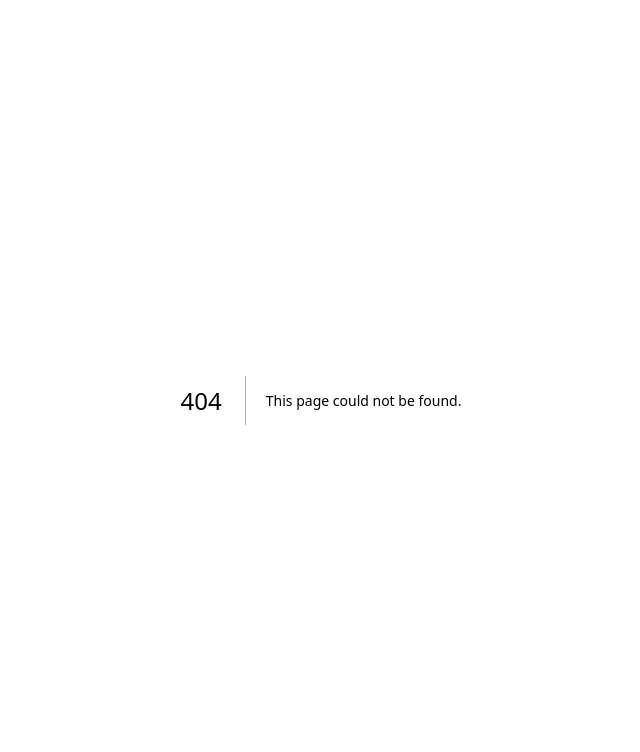
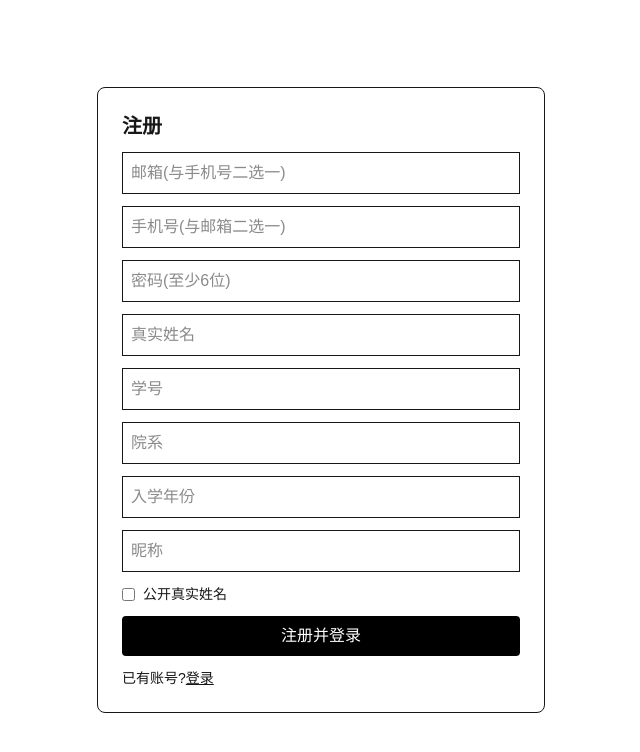
Before and after one commit to hhuang999/ust-inform-trade-cff, a Next.js app: page /register in a window 1280 px wide. Before the commit this address had no page. Shown: the top 752 px of the page, without its empty margins (319-959 px from the left). Built offline with nearby package versions, Linux system fonts and the light colour scheme; no server answers.

Commit message:
feat(auth): add registration server action and page

```diff
--- /dev/null
+++ b/src/app/(auth)/layout.tsx
@@ -0,0 +1,3 @@
+export default function AuthLayout({ children }: { children: React.ReactNode }) {
+  return <main className="min-h-screen flex items-center justify-center p-6">{children}</main>;
+}
--- /dev/null
+++ b/src/app/(auth)/register/actions.ts
@@ -0,0 +1,59 @@
+"use server";
+
+import { redirect } from "next/navigation";
+import { signIn } from "@/lib/auth";
+import { prisma } from "@/lib/db";
+import { hashPassword } from "@/lib/password";
+import { registerSchema } from "@/lib/validation/user";
+
+export type RegisterState = { error?: string };
+
+export async function registerAction(_prev: RegisterState, formData: FormData): Promise<RegisterState> {
+  const parsed = registerSchema.safeParse({
+    email: (formData.get("email") as string) || undefined,
+    phone: (formData.get("phone") as string) || undefined,
+    password: formData.get("password"),
+    realName: formData.get("realName"),
+    studentId: formData.get("studentId"),
+    department: formData.get("department"),
+    enrollmentYear: Number(formData.get("enrollmentYear")),
+    nickname: formData.get("nickname"),
+    realNameVisible: formData.get("realNameVisible") === "on",
+  });
+
+  if (!parsed.success) {
+    return { error: parsed.error.issues[0]?.message ?? "输入不合法" };
+  }
+  const d = parsed.data;
+
+  // 唯一性检查 —— 只对「实际填写」的标识符查重 (避免 email:null 误匹配 IS NULL)
+  const orClauses: Record<string, string>[] = [];
+  if (d.email) orClauses.push({ email: d.email.toLowerCase() });
+  if (d.phone) orClauses.push({ phone: d.phone });
+  const existing = orClauses.length
+    ? await prisma.user.findFirst({ where: { OR: orClauses } })
+    : null;
+  if (existing) return { error: "该邮箱或手机号已注册" };
+
+  const user = await prisma.user.create({
+    data: {
+      email: d.email ? d.email.toLowerCase() : null,
+      phone: d.phone ?? null,
+      passwordHash: await hashPassword(d.password),
+      realName: d.realName,
+      studentId: d.studentId,
+      department: d.department,
+      enrollmentYear: d.enrollmentYear,
+      nickname: d.nickname,
+      realNameVisible: d.realNameVisible,
+    },
+    select: { id: true },
+  });
+
+  await signIn("credentials", {
+    identifier: (d.email ?? d.phone) as string,
+    password: d.password,
+    redirect: false,
+  });
+  redirect(`/profile/${user.id}`);
+}
--- /dev/null
+++ b/src/app/(auth)/register/page.tsx
@@ -0,0 +1,31 @@
+"use client";
+
+import { useActionState } from "react";
+import { registerAction, type RegisterState } from "./actions";
+import Link from "next/link";
+
+export default function RegisterPage() {
+  const [state, formAction] = useActionState<RegisterState, FormData>(registerAction, {});
+
+  return (
+    <form action={formAction} className="w-full max-w-md space-y-3 rounded-lg border p-6">
+      <h1 className="text-xl font-semibold">注册</h1>
+      {state.error && <p className="text-red-600">{state.error}</p>}
+      <input name="email" type="email" placeholder="邮箱(与手机号二选一)" className="w-full border p-2" />
+      <input name="phone" placeholder="手机号(与邮箱二选一)" className="w-full border p-2" />
+      <input name="password" type="password" placeholder="密码(至少6位)" className="w-full border p-2" />
+      <input name="realName" placeholder="真实姓名" className="w-full border p-2" />
+      <input name="studentId" placeholder="学号" className="w-full border p-2" />
+      <input name="department" placeholder="院系" className="w-full border p-2" />
+      <input name="enrollmentYear" type="number" placeholder="入学年份" className="w-full border p-2" />
+      <input name="nickname" placeholder="昵称" className="w-full border p-2" />
+      <label className="flex items-center gap-2 text-sm">
+        <input type="checkbox" name="realNameVisible" /> 公开真实姓名
+      </label>
+      <button type="submit" className="w-full rounded bg-black p-2 text-white">注册并登录</button>
+      <p className="text-sm">
+        已有账号?<Link href="/login" className="underline">登录</Link>
+      </p>
+    </form>
+  );
+}
```
